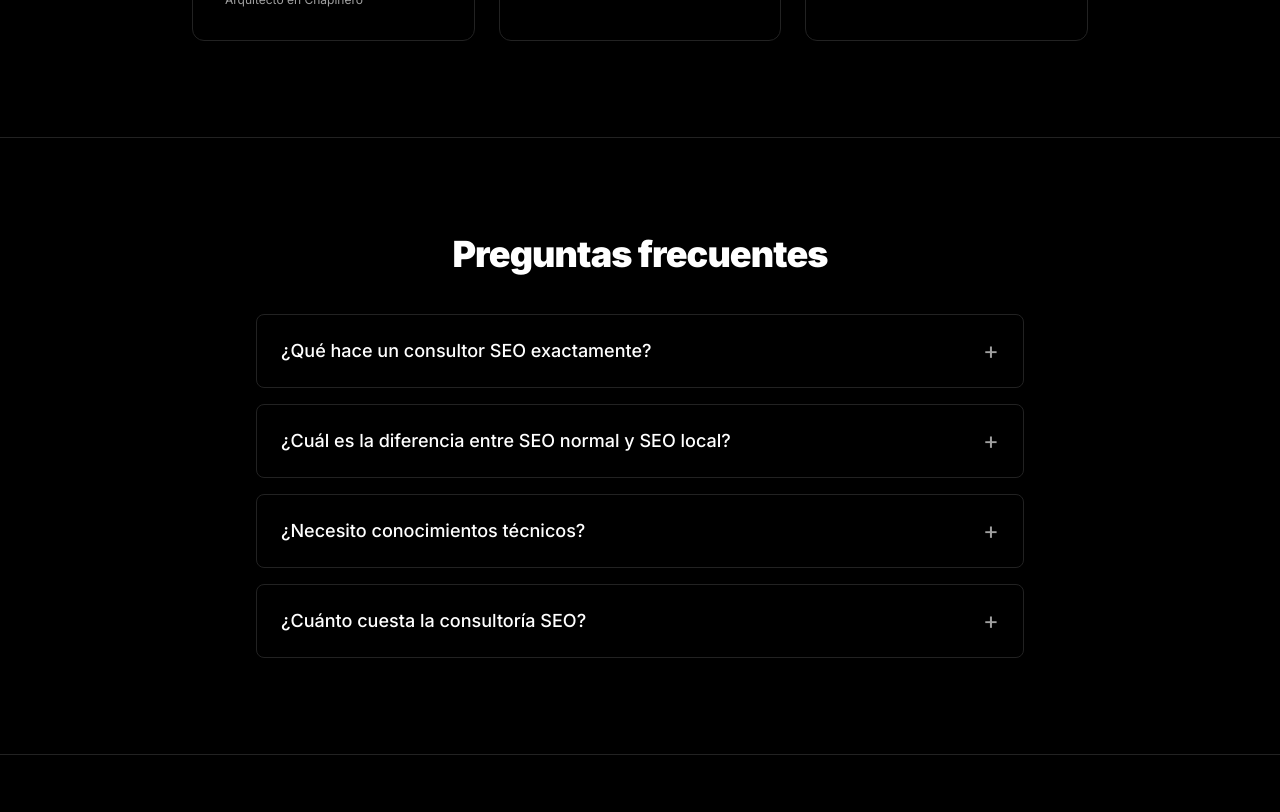
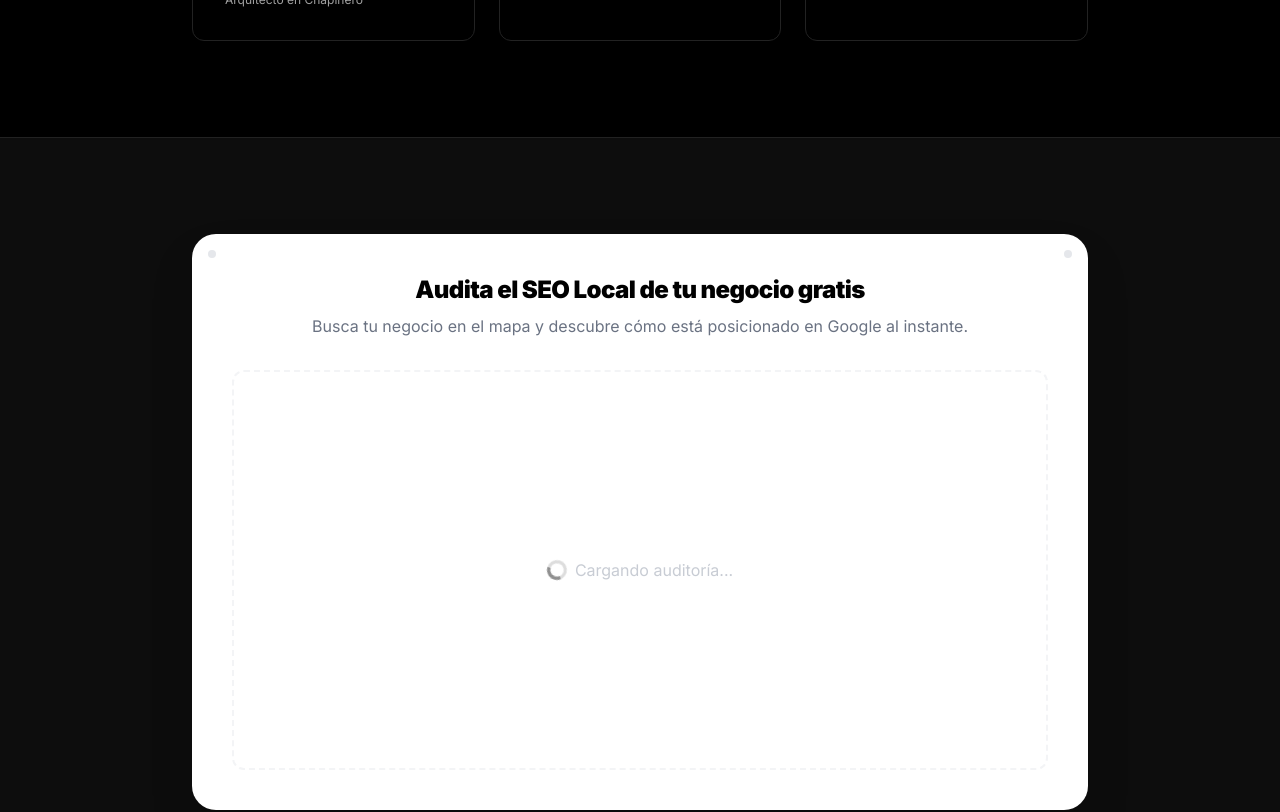
Before and after one commit to isabellaocampo2026-source/cerohumo, a Next.js app: page /bogota/consultor-seo-y-marketing in a window 1280 px wide. Shown: the part 2820-3632 px from the top of the page. Built offline with nearby package versions, Linux system fonts and the light colour scheme.

Commit message:
feat: Integración de widget Localo Free Tool

```diff
--- a/src/app/page.tsx
+++ b/src/app/page.tsx
@@ -1,6 +1,7 @@
 import type { Metadata } from "next";
 import Link from "next/link";
 import AnimatedSection from "@/components/AnimatedSection";
+import LocaloWidget from "@/components/LocaloWidget";
 import { WHATSAPP_LINK, SITE_URL } from "@/lib/data";
 
 export const metadata: Metadata = {
@@ -185,6 +186,13 @@ export default function HomePage() {
         </div>
       </AnimatedSection>
 
+      {/* ===== AUDITORÍA GRATUITA (LOCALO WIDGET) ===== */}
+      <AnimatedSection className="py-20 sm:py-28 px-4 border-t border-border bg-white/5">
+        <div className="max-w-4xl mx-auto">
+          <LocaloWidget />
+        </div>
+      </AnimatedSection>
+
       {/* ===== CTA FINAL ===== */}
       <section className="py-24 sm:py-32 px-4 border-t border-border">
         <div className="max-w-3xl mx-auto text-center">
--- a/src/components/LandingPageTemplate.tsx
+++ b/src/components/LandingPageTemplate.tsx
@@ -2,6 +2,7 @@ import Link from "next/link";
 import AnimatedSection from "@/components/AnimatedSection";
 import Breadcrumbs from "@/components/Breadcrumbs";
 import FaqAccordion from "@/components/FaqAccordion";
+import LocaloWidget from "@/components/LocaloWidget";
 import { WHATSAPP_LINK, SITE_URL } from "@/lib/data";
 import type { LandingPageData } from "@/lib/data";
 
@@ -175,6 +176,13 @@ export default function LandingPageTemplate({ data }: LandingPageTemplateProps)
                 </div>
             </AnimatedSection>
 
+            {/* ===== AUDITORÍA GRATUITA (LOCALO WIDGET) ===== */}
+            <AnimatedSection className="py-16 sm:py-24 px-4 border-t border-border bg-white/5">
+                <div className="max-w-4xl mx-auto">
+                    <LocaloWidget />
+                </div>
+            </AnimatedSection>
+
             {/* ===== FAQ ===== */}
             <AnimatedSection className="py-16 sm:py-24 px-4 border-t border-border">
                 <div className="max-w-3xl mx-auto">
--- /dev/null
+++ b/src/components/LocaloWidget.tsx
@@ -0,0 +1,72 @@
+"use client";
+
+import { useEffect, useRef } from "react";
+
+// Add TypeScript declaration for the global window object
+declare global {
+    interface Window {
+        LOCALO_FREE_TOOL: {
+            container: string;
+            hidePoweredBy: boolean;
+            token: string;
+        };
+    }
+}
+
+export default function LocaloWidget() {
+    const isLoaded = useRef(false);
+
+    useEffect(() => {
+        if (isLoaded.current) return;
+
+        // Localo configuration
+        window.LOCALO_FREE_TOOL = {
+            container: "#free-tool",
+            hidePoweredBy: true,
+            token: "nkrPLoxj7w-LKiqWJbC3nmJGHZYdFdELUqv7gRBmlpE",
+        };
+
+        // Inject the script dynamically
+        const script = document.createElement("script");
+        script.src = "https://jstools.localo.app/scripts/freetool.js";
+        script.async = true;
+        script.defer = true;
+
+        // Only append if it doesn't exist to prevent duplicates in React StrictMode
+        if (!document.querySelector(`script[src="${script.src}"]`)) {
+            document.body.appendChild(script);
+            isLoaded.current = true;
+        }
+
+        // Cleanup isn't strictly necessary for this widget and can sometimes break the iframe
+        // so we just leave it injected.
+    }, []);
+
+    return (
+        <div className="w-full bg-white rounded-3xl p-6 md:p-10 shadow-2xl relative overflow-hidden">
+            {/* Decorative dots in corners to make it feel integrated */}
+            <div className="absolute top-4 left-4 w-2 h-2 rounded-full bg-gray-200"></div>
+            <div className="absolute top-4 right-4 w-2 h-2 rounded-full bg-gray-200"></div>
+
+            <div className="text-center mb-8">
+                <h3 className="text-xl sm:text-2xl font-black text-black tracking-tight mb-2">
+                    Audita el SEO Local de tu negocio gratis
+                </h3>
+                <p className="text-gray-500 text-sm sm:text-base">
+                    Busca tu negocio en el mapa y descubre cómo está posicionado en Google al instante.
+                </p>
+            </div>
+
+            {/* The container where Localo injects the iframe */}
+            <div
+                id="free-tool"
+                className="min-h-[400px] flex items-center justify-center text-gray-400 border-2 border-dashed border-gray-100 rounded-xl"
+            >
+                <span className="animate-pulse flex items-center gap-2">
+                    <svg className="w-5 h-5 animate-spin text-black" xmlns="http://www.w3.org/2000/svg" fill="none" viewBox="0 0 24 24"><circle className="opacity-25" cx="12" cy="12" r="10" stroke="currentColor" strokeWidth="4"></circle><path className="opacity-75" fill="currentColor" d="M4 12a8 8 0 018-8V0C5.373 0 0 5.373 0 12h4zm2 5.291A7.962 7.962 0 014 12H0c0 3.042 1.135 5.824 3 7.938l3-2.647z"></path></svg>
+                    Cargando auditoría...
+                </span>
+            </div>
+        </div>
+    );
+}
```
